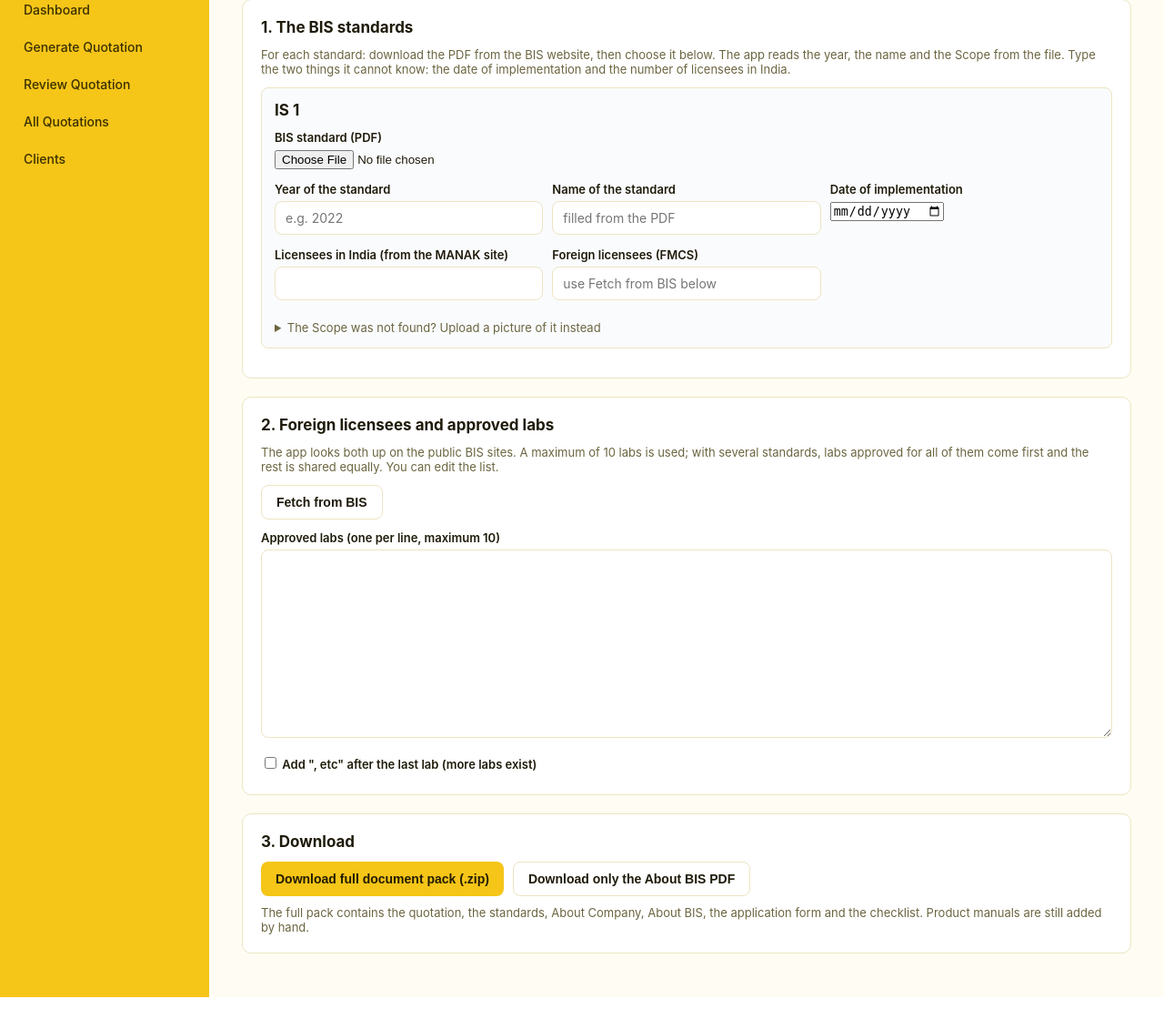
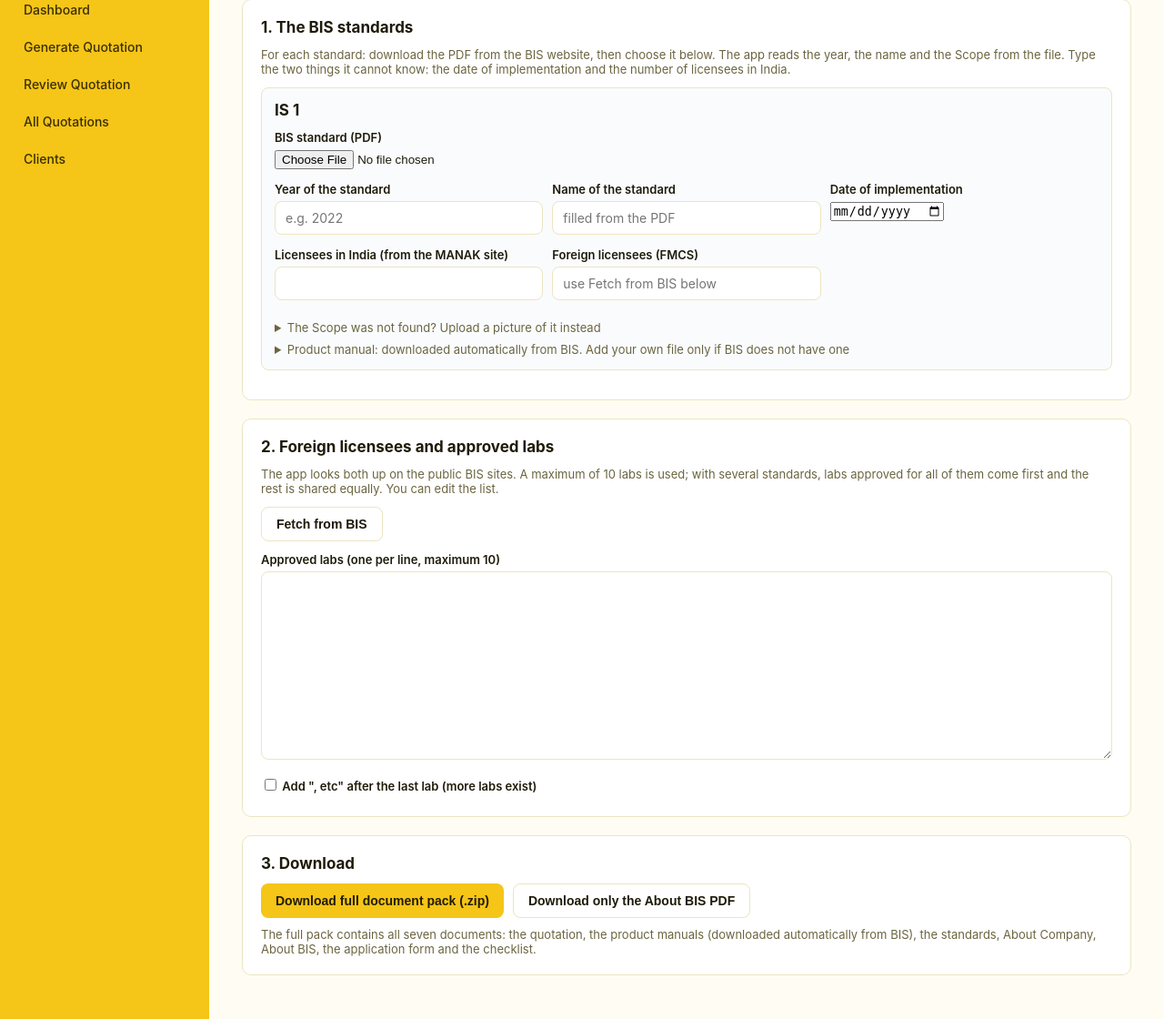
Before and after one commit to suncertificationindia/FMCD-Quotation-generator, a Flask app: template templates/about_bis.html in a window 1280 px wide. Shown: the part 100-1220 px from the top of the page at 91% size. Before the commit the page ends 1196 px from the top, so only its background shows below. Run offline with Flask 3, Linux system fonts and the light colour scheme; the template is opened without the code that fills it: most values are stand-ins (such as "Sample title", 1, 10 or a date in 2020).

Commit message:
Add files via upload

```diff
--- a/templates/about_bis.html
+++ b/templates/about_bis.html
@@ -29,9 +29,14 @@
         <div class="field"><label>&nbsp;</label></div>
       </div>
       <div class="std-preview"></div>
-      <details style="margin-top:8px;">
+      <details style="margin-top:8px;" class="scope-details">
         <summary class="muted">The Scope was not found? Upload a picture of it instead</summary>
         <div class="field" style="margin-top:8px;"><input type="file" class="std-scope-img" accept="image/png,image/jpeg"></div>
+      </details>
+      <div class="manual-status" style="margin-top:8px;"></div>
+      <details class="manual-details" style="margin-top:4px;">
+        <summary class="muted">Product manual: downloaded automatically from BIS. Add your own file only if BIS does not have one</summary>
+        <div class="field" style="margin-top:8px;"><input type="file" class="std-manual" accept="application/pdf,.pdf"></div>
       </details>
     </div>
     {% endfor %}
@@ -56,7 +61,7 @@
       <button class="btn" id="packBtn" type="button">Download full document pack (.zip)</button>
       <button class="btn secondary" id="pdfBtn" type="button">Download only the About BIS PDF</button>
     </div>
-    <div class="muted" style="margin-top:10px;">The full pack contains the quotation, the standards, About Company, About BIS, the application form and the checklist. Product manuals are still added by hand.</div>
+    <div class="muted" style="margin-top:10px;">The full pack contains all seven documents: the quotation, the product manuals (downloaded automatically from BIS), the standards, About Company, About BIS, the application form and the checklist.</div>
   </div>
 </form>
 
--- a/templates/quotation_view.html
+++ b/templates/quotation_view.html
@@ -33,7 +33,7 @@
   <h2>Document pack for the client</h2>
   <table>
     <tr><td>1. Quotation (.xlsx)</td><td><span class="badge ok">in the zip</span></td></tr>
-    <tr><td>2. Product manual(s)</td><td><span class="badge warn">add by hand for now</span></td></tr>
+    <tr><td>2. Product manual(s)</td><td><span class="badge info">on the next page (downloaded automatically)</span></td></tr>
     <tr><td>3. Copy of the BIS standard(s)</td><td><span class="badge info">on the next page</span></td></tr>
     <tr><td>4. About Company (PDF, client list matched to this quotation)</td><td><span class="badge ok">in the zip</span></td></tr>
     <tr><td>5. About BIS</td><td><span class="badge info">on the next page</span></td></tr>
@@ -42,7 +42,6 @@
   </table>
   <div style="margin-top:16px;">
     <a class="btn" href="{{ url_for('about_bis_page', qid=q.id) }}">Next: add the standards and About BIS &rarr;</a>
-    <a class="btn secondary" href="{{ url_for('download_pack', qid=q.id) }}">Download the basic pack (.zip)</a>
   </div>
   <h2 style="margin-top:24px;">Clients that will be listed in the About Company PDF</h2>
   <div class="muted" style="margin-bottom:8px;">Product: <b>{{ meta.get('product') or 'not saved' }}</b> &middot; Industry: <b>{{ meta.get('industry') or 'not saved' }}</b> &middot; Country: <b>{{ q.country }}</b>. Rule: same product first, then industry, then country, then continent.</div>
```
